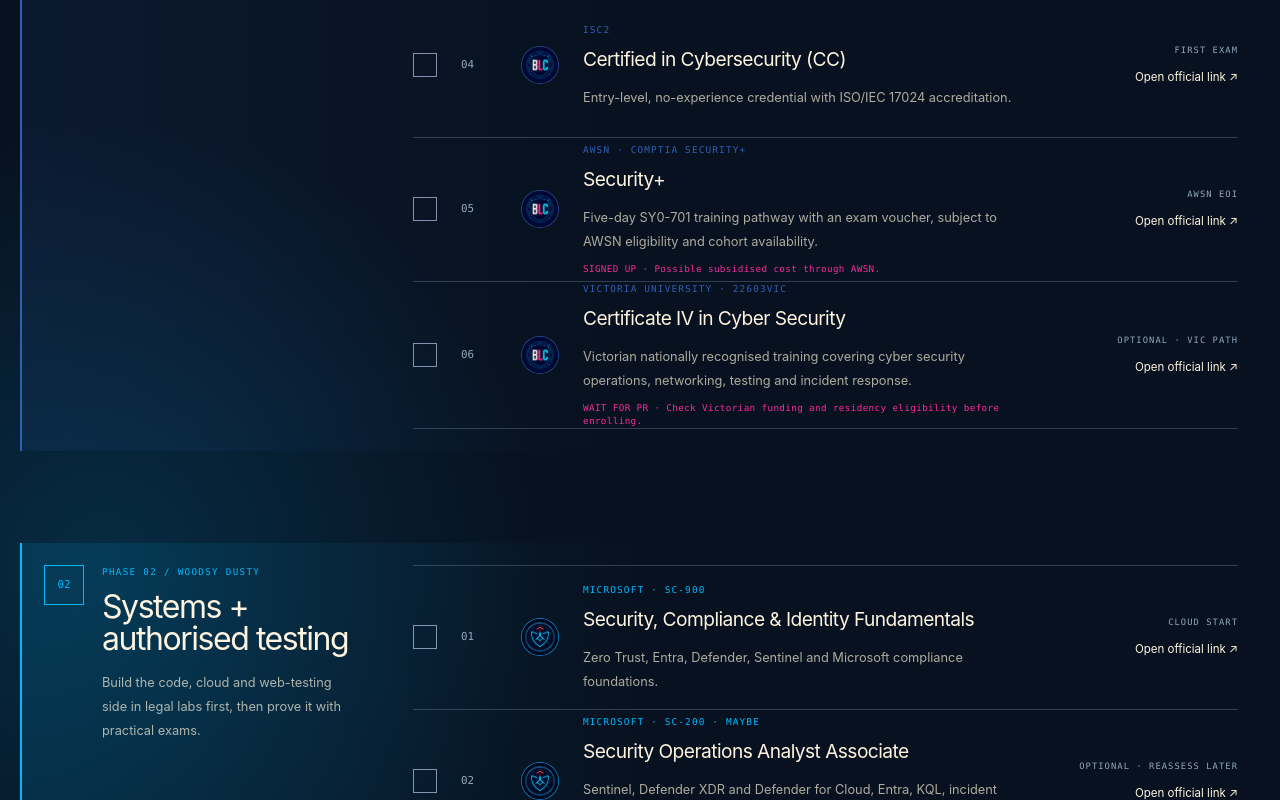
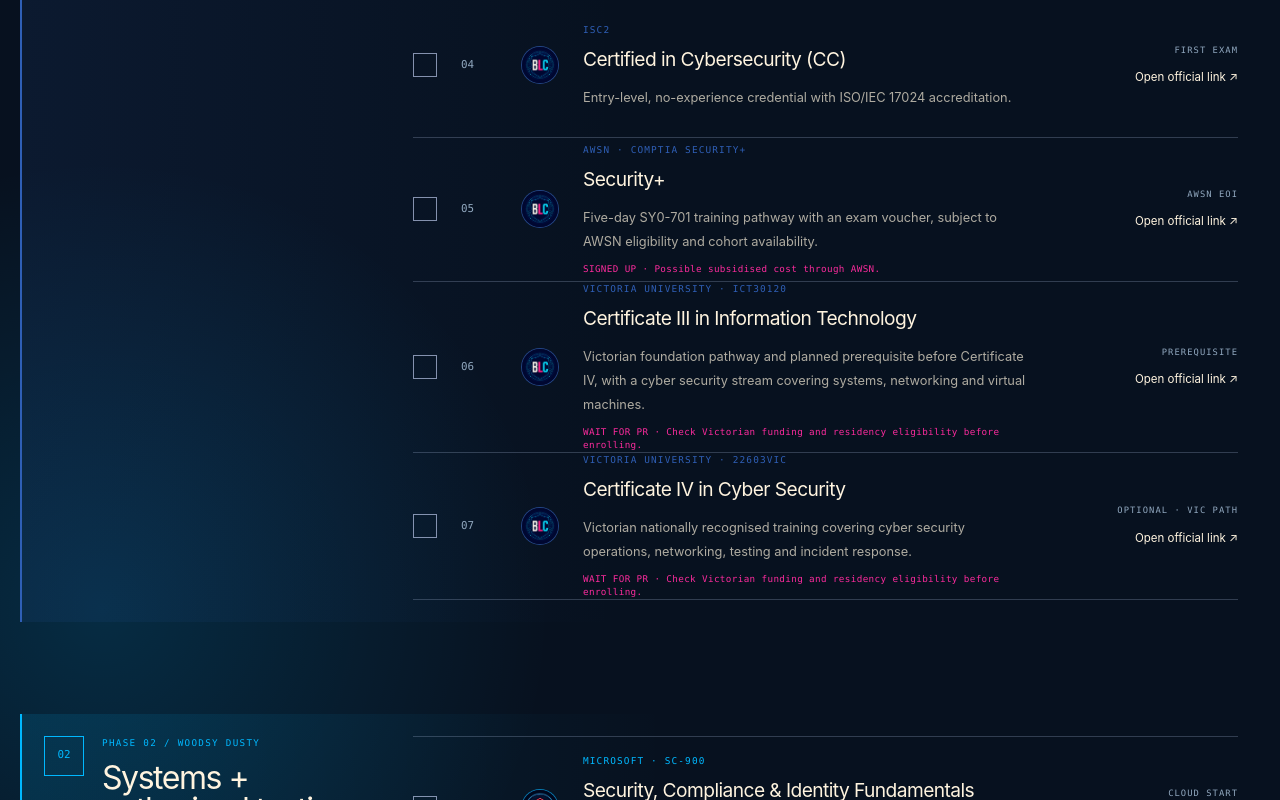
Before and after one commit to bitpixi2/bitpixi-learns-cybersec, a Next.js app: page / in a window 1280 px wide. Shown: the part 1655-2455 px from the top of the page. Built offline with nearby package versions, Linux system fonts and the light colour scheme.

Commit message:
Add Victorian Certificate III pathway

```diff
--- a/app/page.tsx
+++ b/app/page.tsx
@@ -80,6 +80,16 @@
         href: "https://www.awsn.org.au/Web/web/education-training/comp-tia-security-training.aspx",
         track: "foundation",
         callout: "SIGNED UP · Possible subsidised cost through AWSN.",
+      },
+      {
+        id: "vu-cert-iii-it",
+        title: "Certificate III in Information Technology",
+        provider: "Victoria University · ICT30120",
+        note: "Victorian foundation pathway and planned prerequisite before Certificate IV, with a cyber security stream covering systems, networking and virtual machines.",
+        signal: "PREREQUISITE",
+        href: "https://www.vu.edu.au/courses/certificate-iii-in-information-technology-ict30120",
+        track: "foundation",
+        callout: "WAIT FOR PR · Check Victorian funding and residency eligibility before enrolling.",
       },
       {
         id: "tafe-cert-iv",
```
